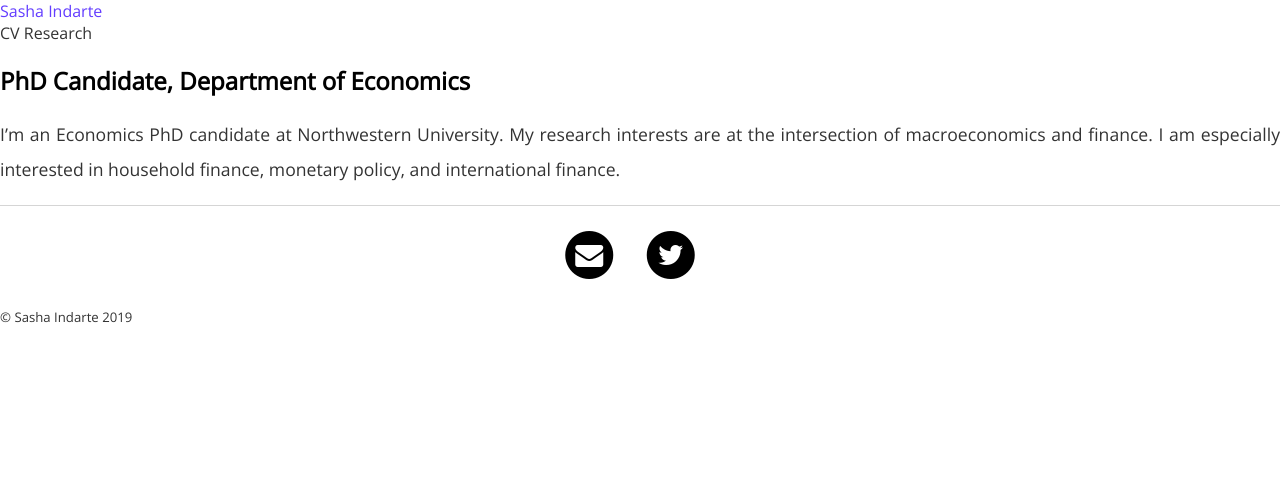
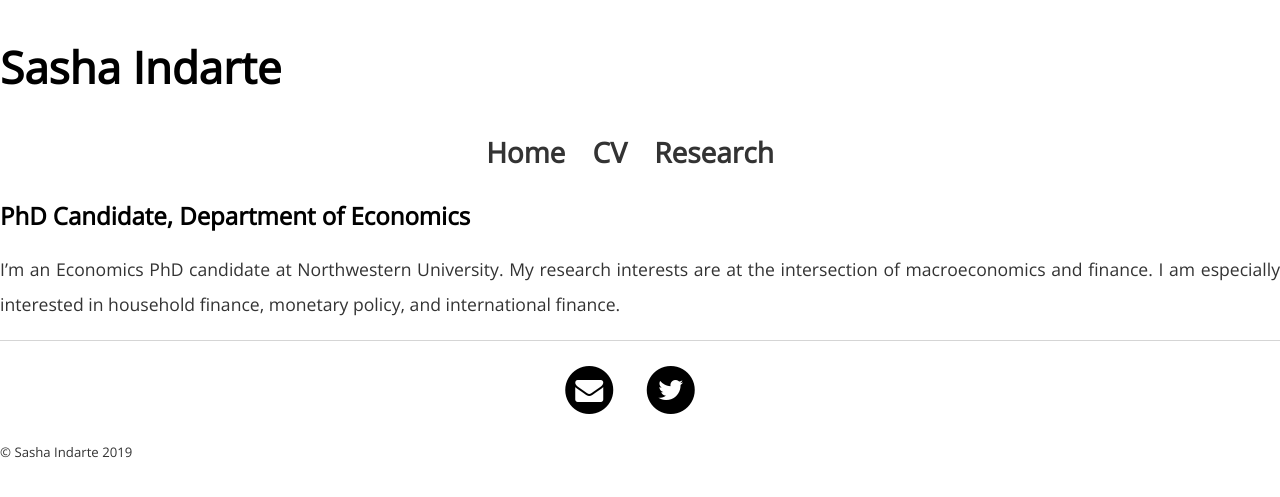
Before and after one commit to sashaindarte/sashaindarte.github.io, a Jekyll site: the page built from index.html, in a window 1280 px wide. Shown: the top 497 px of the page. Built offline with Jekyll 4.4.1, drawn with Linux system fonts in a browser that asks for light colours.

Commit message:
Update default.html

```diff
--- a/_layouts/default.html
+++ b/_layouts/default.html
@@ -8,13 +8,14 @@
 			<link rel="stylesheet" href="https://cdnjs.cloudflare.com/ajax/libs/font-awesome/4.7.0/css/font-awesome.min.css">
 		</head>
 		<body>
-			<div class="header">
-				<a href="/" class="logo">Sasha Indarte</a>
-				<div class="header-right">
-					<a href="/cv">CV</a>
-					<a href="/research">Research</a>
-				</div>
-			</div>
+			<nav>
+				<h1>Sasha Indarte</h1>
+	    		<ul>
+	        		<li><a href="/">Home</a></li>
+	        		<li><a href="/cv">CV</a></li>
+				<li><a href="/research">Research</a></li>
+	    		</ul>
+			</nav>
 
 			<div class="container">
 
```
